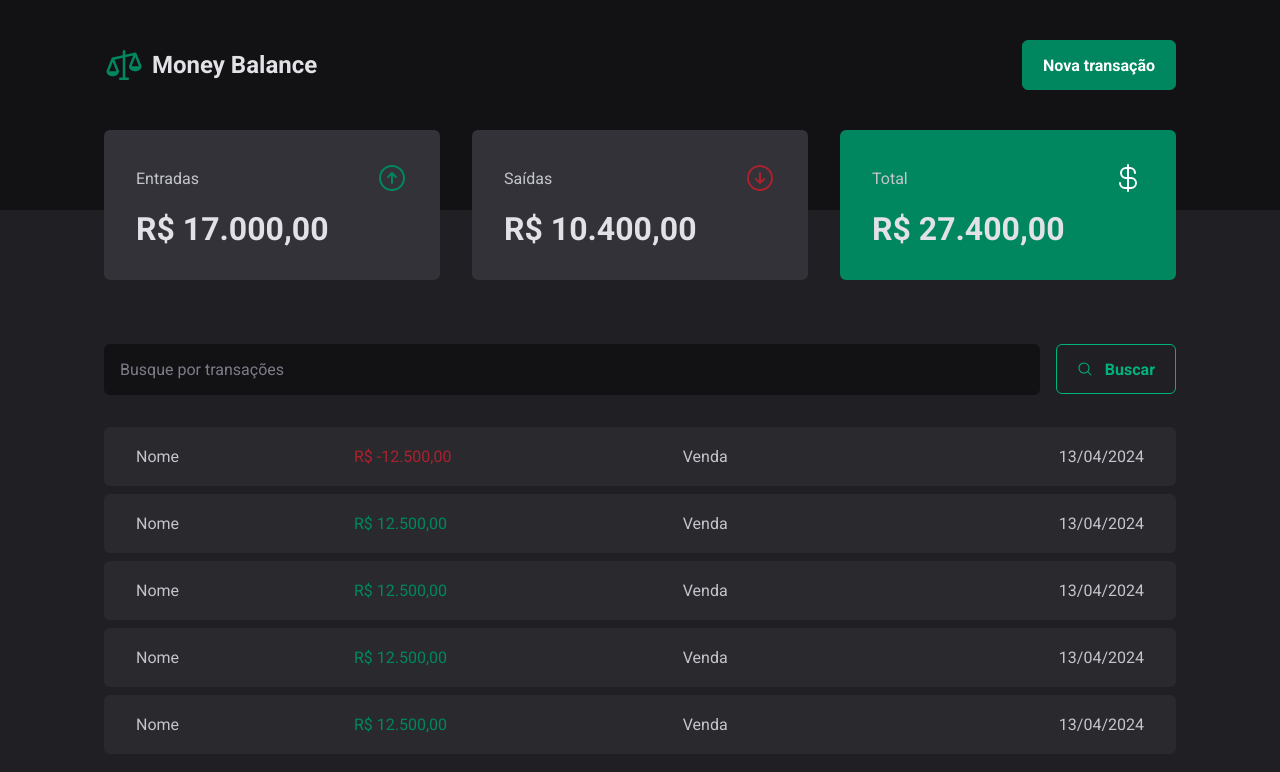
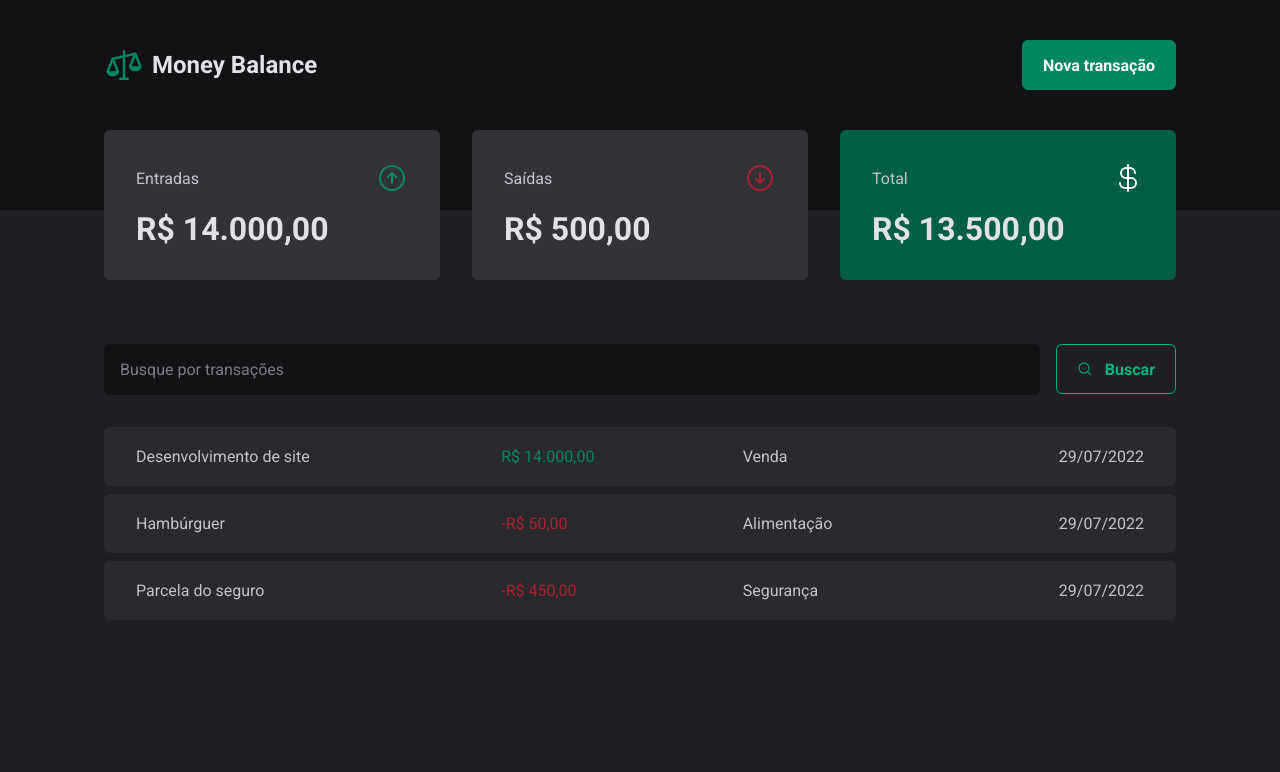
Before and after one commit to gabrielcaputo/money-balance, a React (Vite) app: page / in a window 1280 px wide. Shown: the top 772 px of the page. Built offline with nearby package versions, Linux system fonts and the light colour scheme; data requests are answered from the project's data file.

Commit message:
Adiciona Context e Provider de Transaction / Adiciona json-server

```diff
--- a/package.json
+++ b/package.json
@@ -5,6 +5,7 @@
   "type": "module",
   "scripts": {
     "dev": "vite",
+    "dev:server": "json-server server.json -p 3333",
     "build": "tsc && vite build",
     "lint": "eslint . --ext ts,tsx --report-unused-disable-directives --max-warnings 0",
     "preview": "vite preview"
@@ -27,6 +28,7 @@
     "eslint": "^8.57.0",
     "eslint-plugin-react-hooks": "^4.6.0",
     "eslint-plugin-react-refresh": "^0.4.6",
+    "json-server": "^1.0.0-beta.0",
     "typescript": "^5.2.2",
     "vite": "^5.2.0"
   }
--- /dev/null
+++ b/server.json
@@ -0,0 +1,28 @@
+{
+  "transactions": [
+    {
+      "id": 1,
+      "description": "Desenvolvimento de site",
+      "type": "income",
+      "category": "Venda",
+      "price": 14000,
+      "createdAt": "2022-07-29T19:36:44.505Z"
+    },
+    {
+      "id": 2,
+      "description": "Hambúrguer",
+      "type": "outcome",
+      "category": "Alimentação",
+      "price": -50,
+      "createdAt": "2022-07-29T19:30:44.505Z"
+    },
+    {
+      "id": 3,
+      "description": "Parcela do seguro",
+      "type": "outcome",
+      "category": "Segurança",
+      "price": -450,
+      "createdAt": "2022-07-29T19:30:44.505Z"
+    }
+  ]
+}
--- a/src/@helpers/convertToMoney.ts
+++ /dev/null
@@ -1,9 +0,0 @@
-const currencyFormatter = Intl.NumberFormat("pt-BR", {
-  style: "currency",
-  currency: "BRL",
-  maximumFractionDigits: 3,
-});
-
-export function ConvertToMoney(number: number) {
-  return currencyFormatter.format(number)
-}
--- /dev/null
+++ b/src/@utils/formatter.ts
@@ -0,0 +1,13 @@
+export function priceFormatter(price: number | string) {
+  const formatter = Intl.NumberFormat("pt-BR", {
+    style: "currency",
+    currency: "BRL",
+    maximumFractionDigits: 3,
+  })
+  return formatter.format(Number(price))
+}
+
+export function dateFormatter(date: string) {
+  const formatter = Intl.DateTimeFormat("pt-BR");
+  return formatter.format(new Date(date))
+}
--- a/src/App.tsx
+++ b/src/App.tsx
@@ -2,11 +2,14 @@ import { ThemeProvider } from "styled-components"
 import { defaultTheme } from "./styles/themes/default"
 import { GlobalStyle } from "./styles/global"
 import { Transactions } from "./pages/Transactions"
+import { TransactionsProvider } from "./contexts/TransactionsContext"
 
 export function App() {
   return (
     <ThemeProvider theme={defaultTheme}>
-      <Transactions />
+      <TransactionsProvider>
+        <Transactions />
+      </TransactionsProvider>
       <GlobalStyle />
     </ThemeProvider>
   )
--- a/src/components/NewTransactionModal/index.tsx
+++ b/src/components/NewTransactionModal/index.tsx
@@ -18,7 +18,7 @@ export function NewTransactionModal() {
           </BaseModalCloseButton>
           <TransactionForm>
             <BaseInput type="text" placeholder="Descrição" required />
-            <BaseInput type="number" placeholder="Preço" required />
+            <BaseInput type="number" min={0} placeholder="Preço" required />
             <BaseInput type="text" placeholder="Categoria" required />
 
             <TransactionType>
--- /dev/null
+++ b/src/contexts/TransactionsContext.tsx
@@ -0,0 +1,28 @@
+import { createContext, useEffect, useState } from "react";
+import { Transaction, TransactionsContextType, TransactionProviderProps } from "../@types/transactions";
+
+
+
+export const TransactionsContext = createContext({} as TransactionsContextType)
+
+export function TransactionsProvider({ children }: TransactionProviderProps) {
+
+  const [transactions, setTransactions] = useState<Transaction[]>([])
+  async function loadTransactions() {
+    const response = await fetch('http://localhost:3333/transactions')
+    const data = await response.json()
+    setTransactions(data)
+  }
+
+  useEffect(() => {
+    loadTransactions()
+  }, [])
+
+  return (
+    <TransactionsContext.Provider value={{
+      transactions
+    }}>
+      {children}
+    </TransactionsContext.Provider>
+  )
+}
--- a/src/pages/Transactions/Summary/SummaryCard/index.tsx
+++ b/src/pages/Transactions/Summary/SummaryCard/index.tsx
@@ -3,7 +3,7 @@ import { ArrowCircleDown } from "@phosphor-icons/react";
 import { CurrencyDollar  } from "@phosphor-icons/react";
 import { SummaryCardWrapper } from "./styles";
 import { useTheme } from "styled-components";
-import { ConvertToMoney } from "../../../../@helpers/convertToMoney";
+import { priceFormatter } from "../../../../@utils/formatter";
 
 interface SummaryCardProps {
   value: number | string,
@@ -42,7 +42,7 @@ export function SummaryCard(props: SummaryCardProps) {
         <span>{title}</span>
         <SummaryIcon name={icon.name} color={icon.color} />
       </header>
-      <strong>{ConvertToMoney(Number(value))}</strong>
+      <strong>{priceFormatter(value)}</strong>
     </SummaryCardWrapper>
   )
 }
--- a/src/pages/Transactions/Summary/index.tsx
+++ b/src/pages/Transactions/Summary/index.tsx
@@ -1,14 +1,35 @@
 import { SummaryContainer } from "./styles";
 import { useTheme } from "styled-components";
 import { SummaryCard } from "./SummaryCard";
+import { useContext } from "react";
+import { TransactionsContext } from "../../../contexts/TransactionsContext";
 
 export function Summary() {
   const theme = useTheme()
+  const { transactions } = useContext(TransactionsContext)
+
+  const summary = transactions.reduce(
+    (val, transaction) => {
+      if (transaction.type === 'income') {
+        val.income += transaction.price
+        val.total += transaction.price
+      } else {
+        val.outcome -= transaction.price
+        val.total += transaction.price
+      }
+      return val
+    }, {
+      income: 0,
+      outcome: 0,
+      total: 0
+    }
+  )
+
   return(
     <SummaryContainer>
       <SummaryCard
         title="Entradas"
-        value={17000.00}
+        value={summary.income}
         icon={{
           color: `${theme["green-500"]}`,
           name: 'ArrowCircleUp',
@@ -16,7 +37,7 @@ export function Summary() {
       />
       <SummaryCard
         title="Saídas"
-        value={10400.00}
+        value={summary.outcome}
         icon={{
           color: `${theme["red-500"]}`,
           name: 'ArrowCircleDown',
@@ -24,8 +45,8 @@ export function Summary() {
       />
       <SummaryCard
         title="Total"
-        value={27400.00}
-        color={theme["green-500"]}
+        value={summary.total}
+        color={theme["green-700"]}
         icon={{
           color: `${theme.white}`,
           name: 'CurrencyDollar',
--- a/src/pages/Transactions/Table/index.tsx
+++ b/src/pages/Transactions/Table/index.tsx
@@ -1,40 +1,24 @@
 import { Price, TableContainer } from "./styles"
+import { priceFormatter, dateFormatter } from "../../../@utils/formatter";
+import { useContext } from "react";
+import { TransactionsContext } from "../../../contexts/TransactionsContext";
 
 export function Table() {
+  const { transactions } = useContext(TransactionsContext)
   return (
     <TableContainer>
       <table>
         <tbody>
-          <tr>
-            <td>Nome</td>
-            <td><Price value={-12500.00}>R$ -12.500,00</Price></td>
-            <td>Venda</td>
-            <td>13/04/2024</td>
-          </tr>
-          <tr>
-            <td>Nome</td>
-            <td><Price value={12500.00}>R$ 12.500,00</Price></td>
-            <td>Venda</td>
-            <td>13/04/2024</td>
-          </tr>
-          <tr>
-            <td>Nome</td>
-            <td><Price value={12500.00}>R$ 12.500,00</Price></td>
-            <td>Venda</td>
-            <td>13/04/2024</td>
-          </tr>
-          <tr>
-            <td>Nome</td>
-            <td><Price value={12500.00}>R$ 12.500,00</Price></td>
-            <td>Venda</td>
-            <td>13/04/2024</td>
-          </tr>
-          <tr>
-            <td>Nome</td>
-            <td><Price value={12500.00}>R$ 12.500,00</Price></td>
-            <td>Venda</td>
-            <td>13/04/2024</td>
-          </tr>
+          {transactions.map(transaction => {
+            return (
+              <tr key={transaction.id}>
+                <td>{transaction.description}</td>
+                <td><Price value={transaction.price}>{priceFormatter(transaction.price)}</Price></td>
+                <td>{transaction.category}</td>
+                <td>{dateFormatter(transaction.createdAt)}</td>
+              </tr>
+            )
+          })}
         </tbody>
       </table>
     </TableContainer>
--- a/src/pages/Transactions/index.tsx
+++ b/src/pages/Transactions/index.tsx
@@ -4,12 +4,13 @@ import { Summary } from "./Summary";
 import { Table } from "./Table";
 
 export function Transactions() {
+
   return (
-    <div>
+    <>
       <Header />
       <Summary />
       <Search />
       <Table />
-    </div>
+    </>
   )
 }
```
Also changed, not shown: src/@types/transactions.d.ts (added, +18 -0 lines), 1 other file (tests, documents, lock files or other folders).
